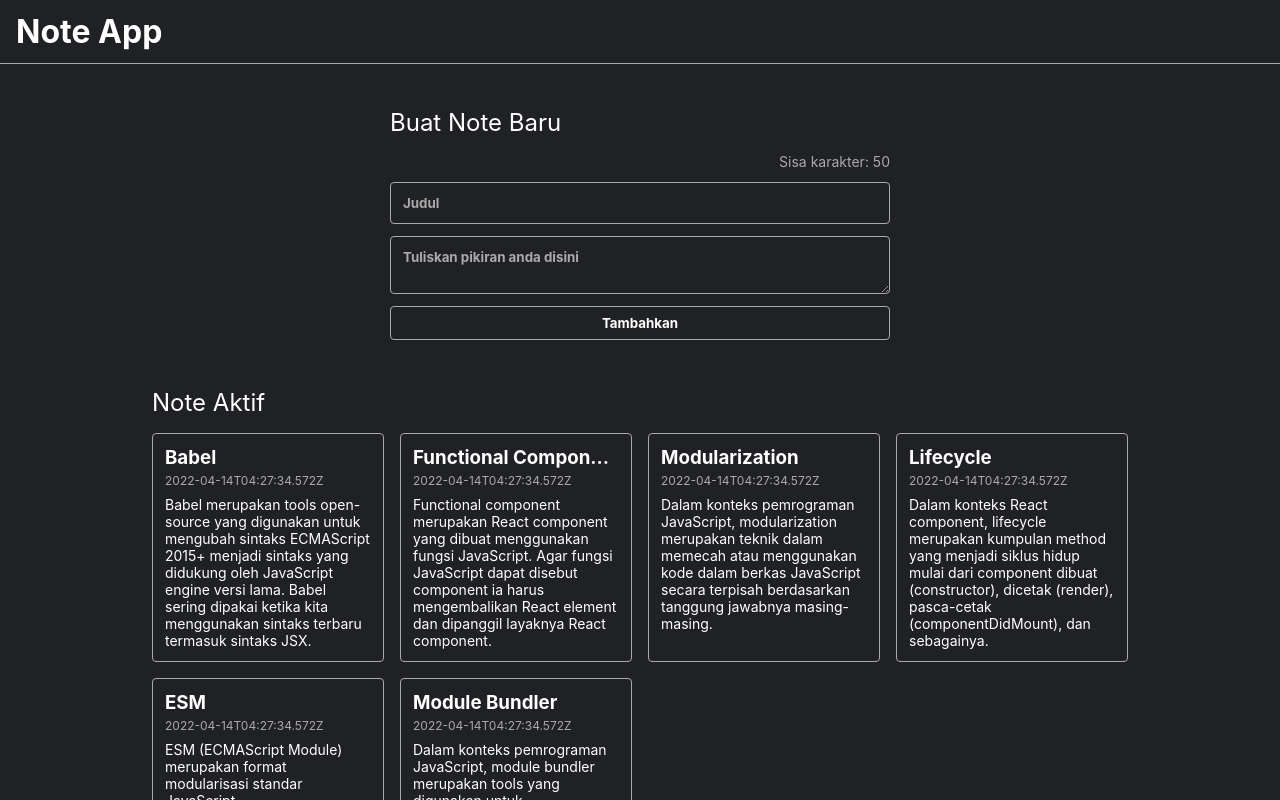
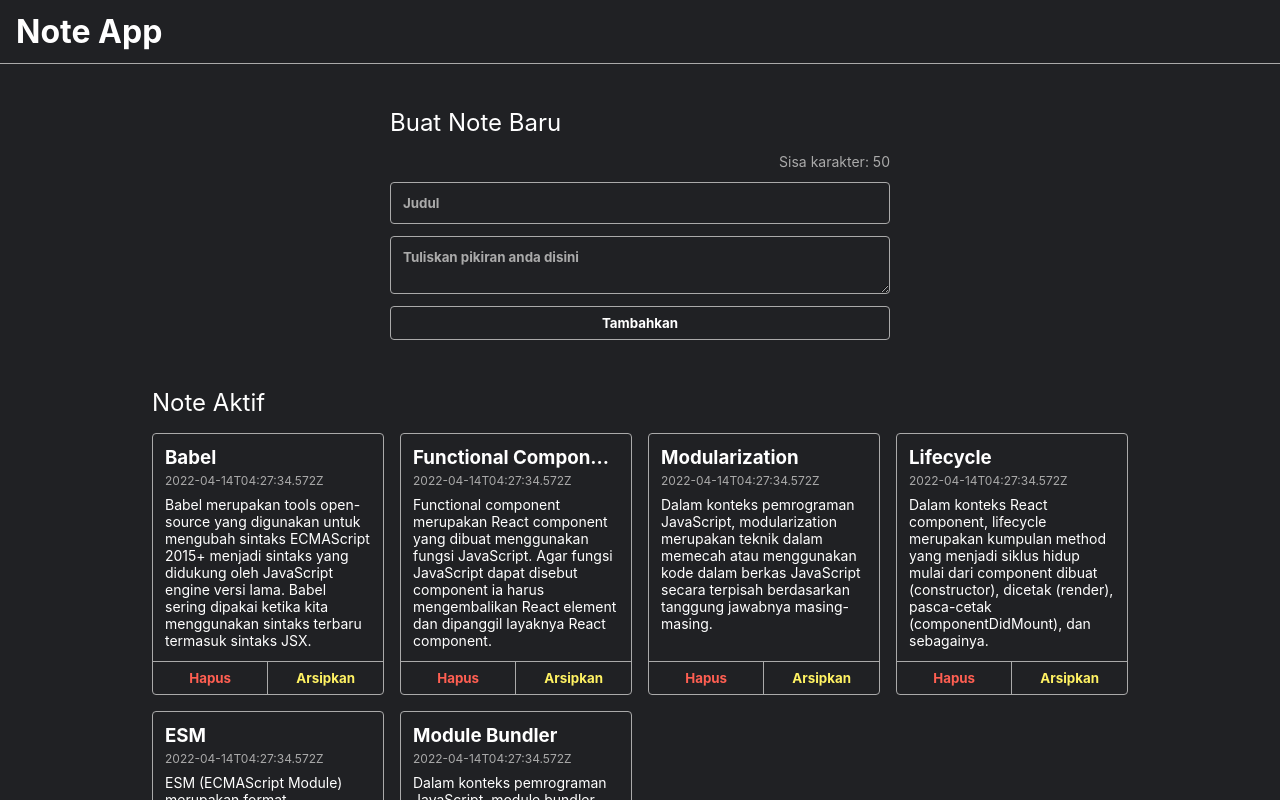
Before and after one commit to iniorang/personal-notes-react, a React (Vite) app: page / in a window 1280 px wide. Shown: the top 800 px of the page. Built offline with nearby package versions, Linux system fonts and the light colour scheme.

Commit message:
Add Button

```diff
--- a/src/components/NoteItem.jsx
+++ b/src/components/NoteItem.jsx
@@ -1,11 +1,16 @@
 import React from "react";
 import NoteItemBody from "./NoteItemBody";
-
+import DeleteButton from "./DeleteButton";
+import ArchiveButton from "./ArchiveButton";
 
 function NoteItem({ title, createdAt, body }) {
   return (
     <div className="note-item">
-      <NoteItemBody title={title} body={body} createdAt={createdAt}  />
+      <NoteItemBody title={title} body={body} createdAt={createdAt} />
+      <div className="note-item__action">
+        <DeleteButton />
+        <ArchiveButton />
+      </div>
     </div>
   );
 }
```
